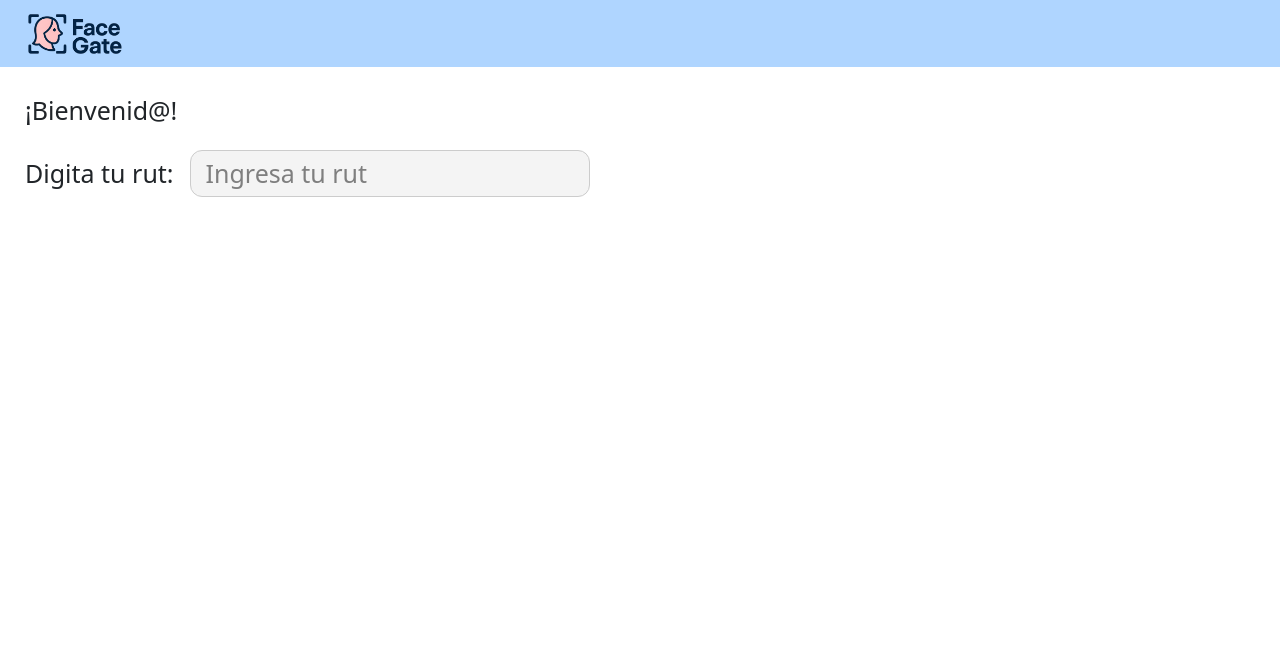
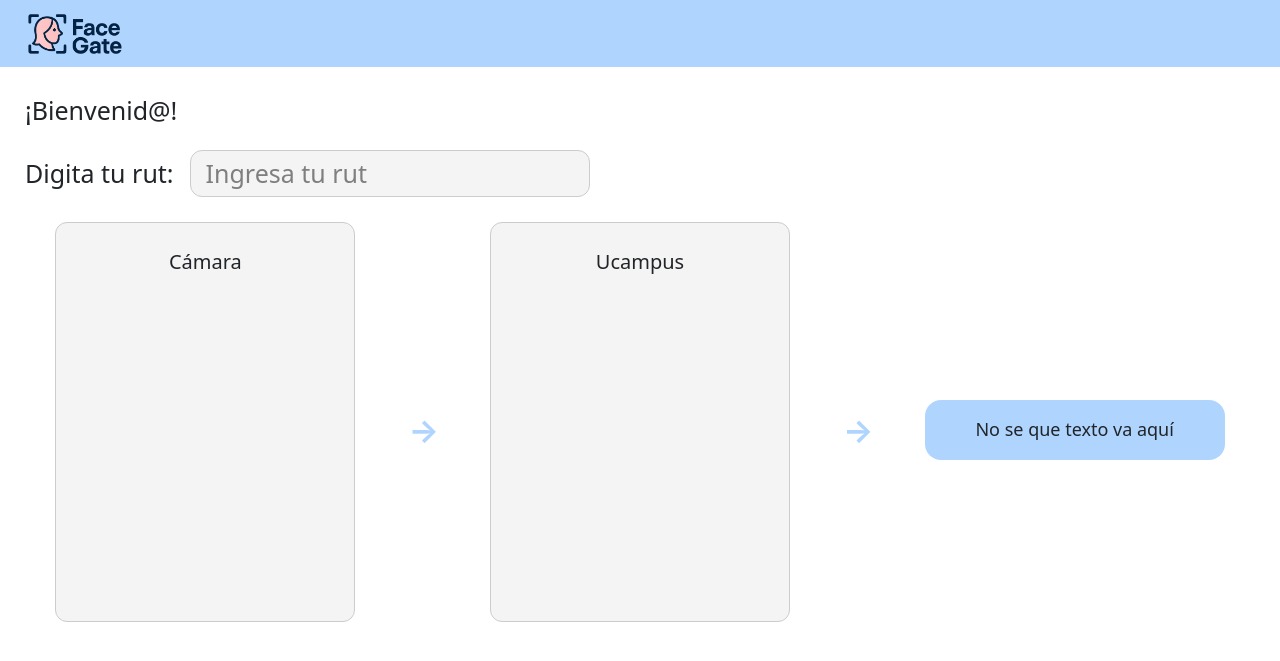
Before and after one commit to patricioespinozaa/FaceGate, a Flask app: page /Facegate/ in a window 1280 px wide. Shown: the top 661 px of the page. Run offline with Flask 3, Linux system fonts and the light colour scheme.

Commit message:
Se agregan los cuadros para cámara y ucampus

```diff
--- a/app-front/static/css/styles.css
+++ b/app-front/static/css/styles.css
@@ -33,3 +33,42 @@
 .input-group-custom input::placeholder {
     color: #7f7f7f;
 }
+
+.box {
+    width: 300px;
+    height: 400px;
+    border: 1px solid #ccc;
+    padding: 24px;
+    border-radius: 12px;
+    background-color: #f4f4f4;
+}
+
+.box-title {
+    font-size: 20px;
+}
+
+.arrow {
+    display: flex;
+    justify-content: center;
+    align-items: center;
+    height: 100%;
+    padding: 5px;
+}
+
+.arrow span {
+    font-size: 32px;
+    color:#afd5ff;
+    /* color: #002245 */
+    font-weight: bold;
+}
+.model-decision {
+    width: 300px;
+    height: 60px;
+    background-color: #afd5ff;
+    font-size: 18px;
+    padding: 16px 24px;
+    border-radius: 16px;
+    text-align: center;
+    margin: 0 auto;
+    gap: 16px;
+}
--- a/app-front/templates/base.html
+++ b/app-front/templates/base.html
@@ -24,7 +24,7 @@
             </div>
         </div>
     </nav>
-
+    <!--Welcome-->
     <div class="welcome-container">
         <div>¡Bienvenid@!</div>
         <div class="input-group-custom">
@@ -32,6 +32,41 @@
             <input type="text" id="rut" placeholder="Ingresa tu rut">
         </div>
     </div>
+    <!--Cámara y Ucampus-->
+    <div class="model-container">
+        <div class="row text-center justify-content-center align-items-center">
+            <!--Cámara-->
+            <div class="col-md-3 col-10 mb-3">
+                <div class="box">
+                    <p class="box-title">Cámara</p>
+                </div>
+            </div>
+
+            <div class="col-md-1 d-none d-md-block">
+                <div class="arrow">
+                    <span>→</span>
+                </div>
+            </div>
+            <!--Ucampus-->
+            <div class="col-md-3 col-10 mb-3">
+                <div class="box">
+                    <p class="box-title">Ucampus</p>
+                </div>
+            </div>
+
+            <div class="col-md-1 d-none d-md-block">
+                <div class="arrow">
+                    <span>→</span>
+                </div>
+            </div>
+            <!--model-->
+            <div class="col-auto">
+                <div class="model-decision">
+                    <label>No se que texto va aquí</label>
+                </div>
+            </div>
+        </div>
+    </div>
 
     <!-- Bootstrap JS desde CDN -->
     <script src="https://cdn.jsdelivr.net/npm/bootstrap@5.3.0/dist/js/bootstrap.bundle.min.js"></script>
```
